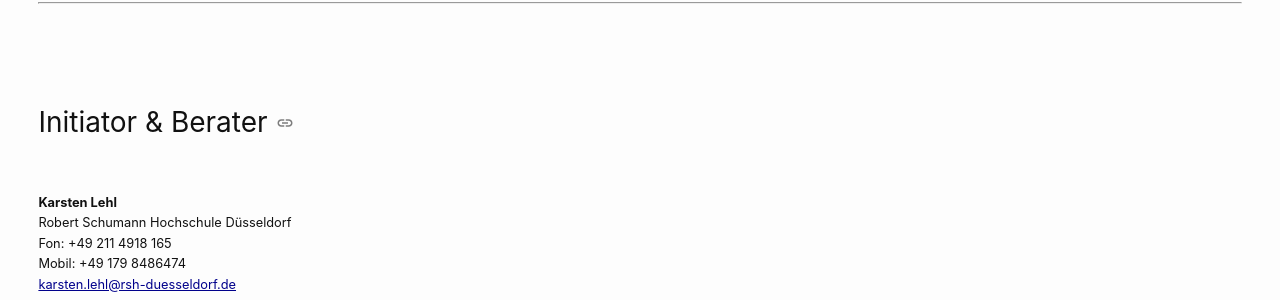
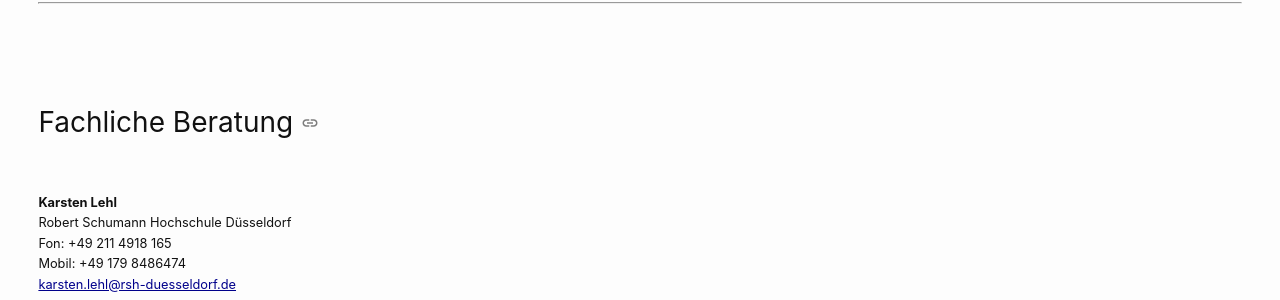
Before and after one commit to christiansievers/site-test, a Jekyll site: the page built from projektstruktur/team.markdown, in a window 1280 px wide and 900 px high, scrolled down 3073 px. Shown: the part 155-455 px from the top of the window. Built offline with Jekyll 4.4.1, drawn with Linux system fonts in a browser that asks for light colours; a script that is not in the unit is left out.

Commit message:
Update team.markdown

```diff
--- a/projektstruktur/team.markdown
+++ b/projektstruktur/team.markdown
@@ -94,7 +94,7 @@ Fon: +49 221 47089624
 
 ----
 
-## Initiator & Berater
+## Fachliche Beratung
 
 **Karsten Lehl**
 Robert Schumann Hochschule Düsseldorf
```
